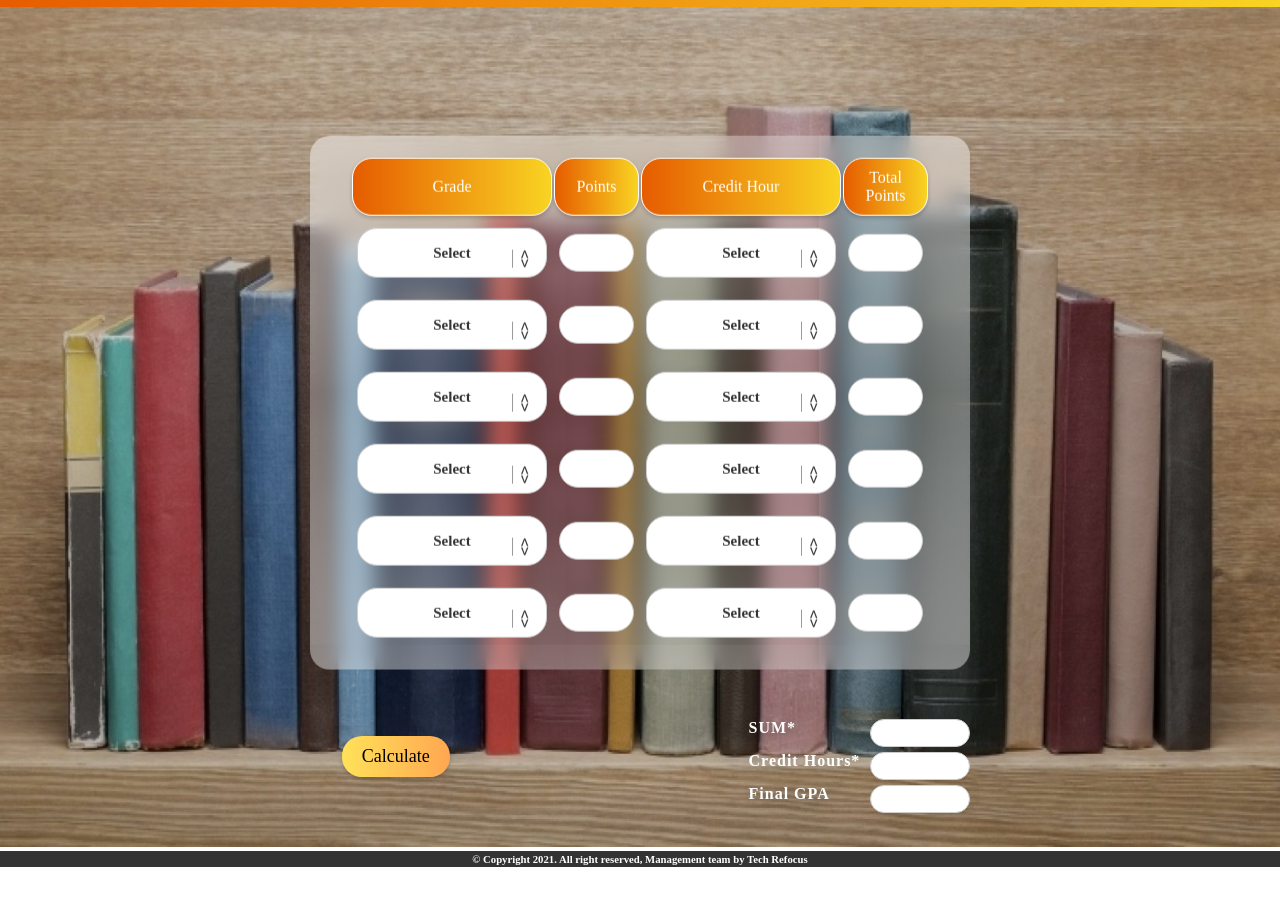
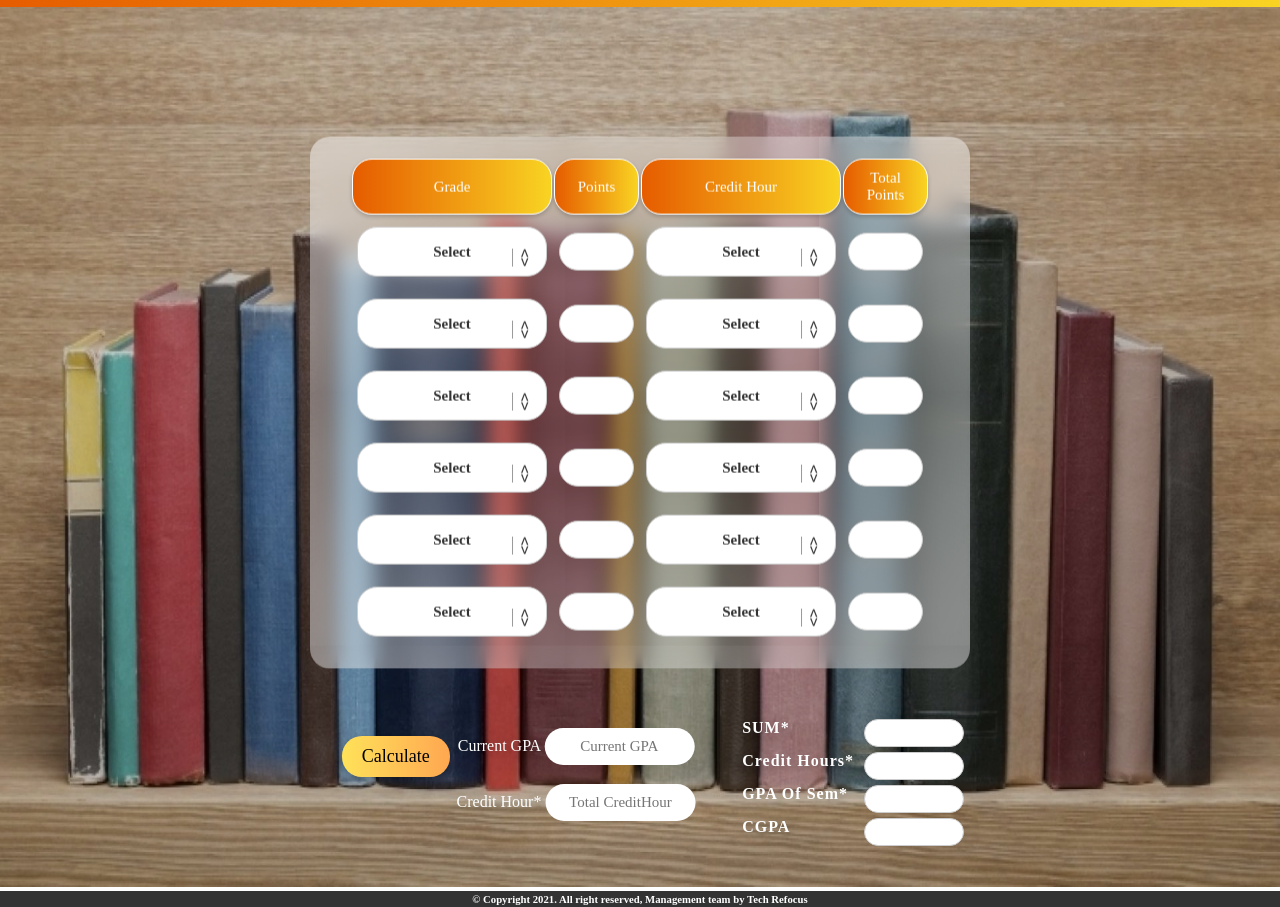
Before and after one commit to kamranmughals/GPACalculatorSimple, a plain HTML site: page index.html in a window 1280 px wide. Shown: the part 64-971 px from the top of the page. Before the commit the page ends 931 px from the top, so only its background shows below. Drawn offline with Linux system fonts and the light colour scheme.

Commit message:
Project Gpa Done

```diff
--- a/index.html
+++ b/index.html
@@ -158,7 +158,6 @@
                             <option value="3">3</option>
                             <option value="2">2</option>
                             <option value="1">1</option>
-                            <option value="1">1</option>
                             <option value="0">none</option>
                         </select>
                     </td>
@@ -194,6 +193,14 @@
             </tbody>
         </table>
     </form>
+    <div class="current-gpa">
+        <label for=""><span>Current GPA</span></label>
+        <input class="cur" type="text" id="cr-gpa" placeholder="Current GPA">
+    </div>
+    <div class="current-credit">
+        <label for=""><span>Credit Hour*</span></label>
+        <input class="cur" type="text" id="cr-cred" placeholder="Total CreditHour">
+    </div>
     <div class="button-area">
         <button id= "btn-cal" type="button">Calculate</button>
     </div>
@@ -207,8 +214,12 @@
         <input class="ans-area" id="cred" type="text" value="" name="sum3[]">
     </div>
     <div class="total-gpa">
-        <label class="head-area" for=""><span>Final GPA</span></label>
+        <label class="head-area" for=""><span>GPA Of Sem*</span></label>
         <input  class="ans-area" id="gpa" type="text" name="sum[]" value="">
+    </div>
+    <div class="total-gpa">
+        <label class="head-area" for=""><span>CGPA</span></label>
+        <input  class="ans-area" id="cgpa" type="text" name="sum4[]" value="">
     </div>
 </div>
 </div>
--- a/script.js
+++ b/script.js
@@ -39,10 +39,14 @@ let credit_hour = document.getElementsByName("credit_hour[]");
  let sum = document.getElementsByName("sum[]");
  let sum2 = document.getElementsByName("sum2[]");
  let sum3 = document.getElementsByName("sum3[]");
+let sum4 = document.getElementsByName("sum4[]");
 // let gpa = document.getElementById("gpa")
 // let credit = document.getElementById("cred")
 // let add = document.getElementById("sum")
 let btn_cal = document.getElementById("btn-cal")
+// Current Gpa and Credit
+let Current_Gpa = document.getElementById("cr-gpa")
+let Current_Cred = document.getElementById("cr-cred")
 
 function mygrade(){
     // let gradelist = document.getElementById("grade-selector");
@@ -110,4 +114,13 @@ btn_cal.onclick = function(){
     for(i = 0; i < sum3.length; i++){
         sum3[i].value = total;
     }
+    // Calculate Cummulative Grade Per Average
+    for(i = 0;i < sum4.length; i++){
+       let c_gpa = Current_Cred.value * Current_Gpa.value;
+       let new_gpa = gpa * sum3[i].value;
+       let addcred = parseFloat(Current_Cred.value) + parseFloat(sum3[i].value);
+       sum4[i].value = (c_gpa + new_gpa) / addcred;
+       let round = parseFloat(sum4[i].value).toFixed(2);
+       sum4[i].value = round;
+    }
 }
--- a/style.css
+++ b/style.css
@@ -49,6 +49,7 @@
     -ms-word-break: normal;
     word-break: normal;
     border-radius: 20px;
+    cursor: pointer;
 }
 table{
     padding: 20px 40px;
@@ -65,6 +66,7 @@ table{
 }
 .heads{
     padding: 5px 5px;
+    font-size: 15px;
 }
 .heads input{
     padding: 10px 20px;
@@ -110,7 +112,7 @@ table{
 .content-btn{
     position: absolute;
     top: 90%;
-    left: 57.7%;
+    left: 57.2%;
     margin-top: 3rem;
     color: white;
 }
@@ -127,6 +129,8 @@ table{
 .ans-area{
     float: right;
     padding: 5px 10px;
+    font-size: 14px;
+    font-weight: 500;
     border-radius: 20px;
     width: 100px;
     border: 1px solid #cccccc;
@@ -151,7 +155,7 @@ table{
     padding: 0;
 }
 .content-area .img img{
-    height: 105vh;
+    height: 110vh;
     width: 100%;
     background-repeat: no-repeat;
     background-position: center;
@@ -166,3 +170,33 @@ table{
     text-align: center;
     padding: 2px;
 }
+/* Current Gpa */
+.current-gpa{
+    position: absolute;
+    top: 99%;
+    left: 45%;
+    transform: translate(-50%);
+    text-shadow: 0 2px 8px rgba(0, 0,0, 0.2);
+    color: white;
+    font-weight: 500;
+    padding-bottom: 5px;
+}
+.current-credit{
+    position: absolute;
+    top: 106%;
+    left: 45%;
+    transform: translate(-50%);
+    text-shadow: 0 2px 8px rgba(0, 0,0, 0.2);
+    color: white;
+    font-weight: 500;
+}
+.cur{
+    padding: 10px 10px;
+    border-radius: 20px;
+    font-size: 15px;
+    font-weight: 500;
+    border: none;
+    outline: none;
+    width: 150px;
+    text-align: center;
+}
```
